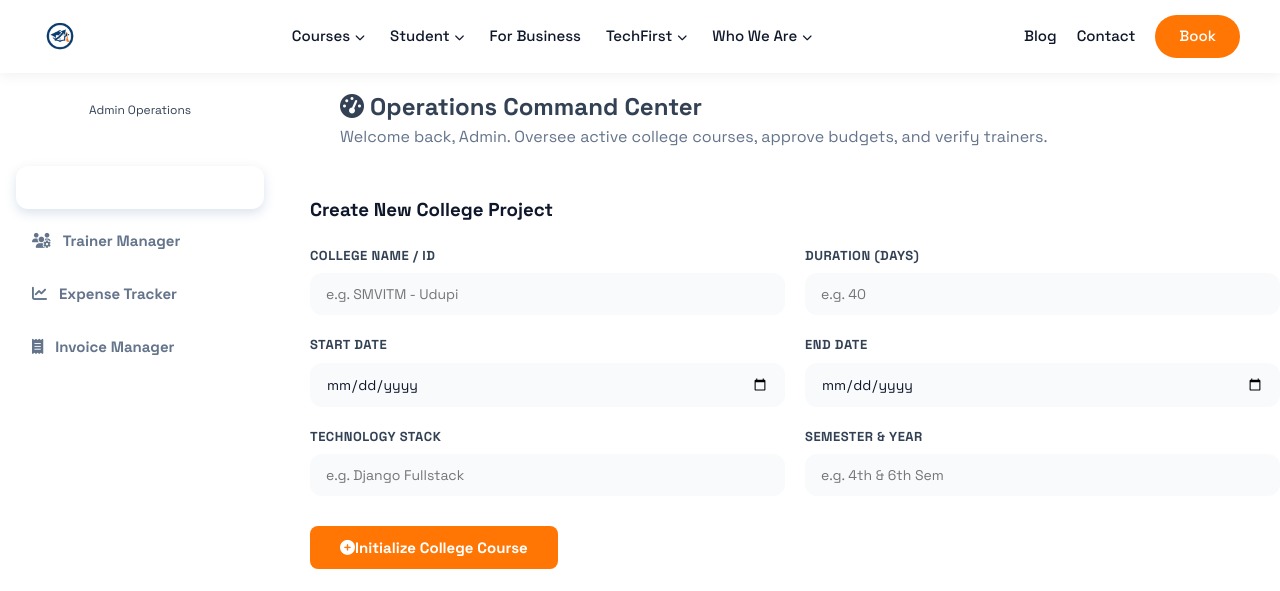
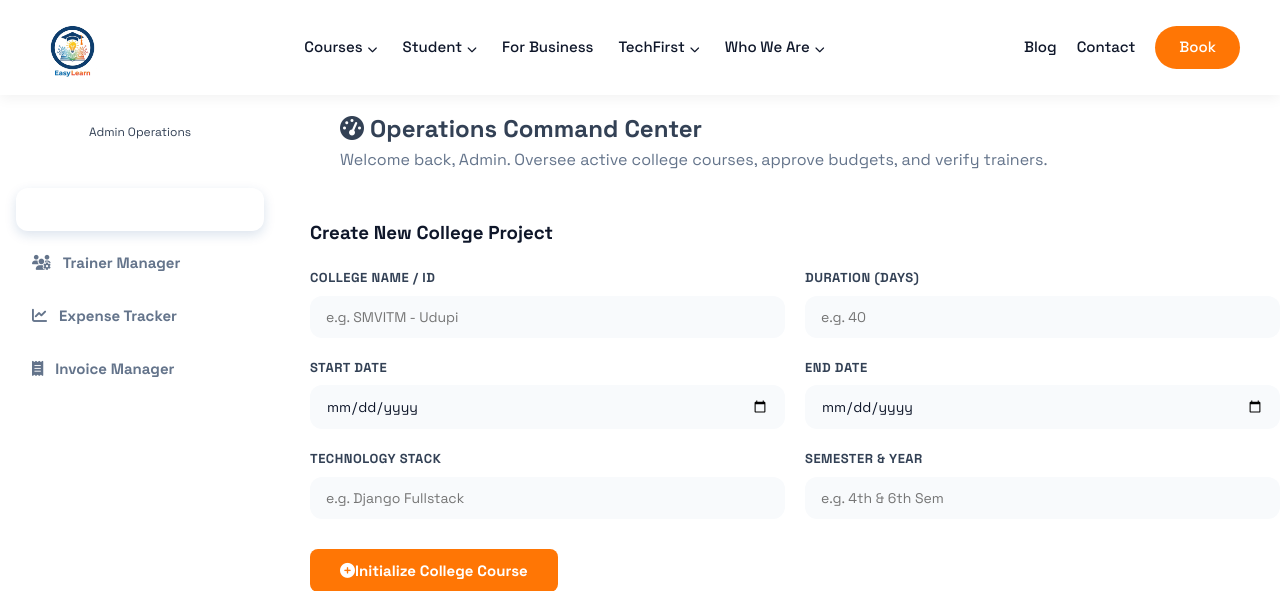
Before and after one commit to Stephen-jd/Easy-Learn-_-Website, a Django app: page /admin/dashboard/ in a window 1280 px wide. Shown: the top 591 px of the page. Run offline with Django 5.2, Linux system fonts and the light colour scheme; the visitor is signed in with stand-in values (Sample User, id 1); data comes from the database, SQL or seed files in the repository; data that the repository does not hold is empty.

Commit message:
Replaced placeholder logo with the real EasyLearn logo and increased navbar logo size for readability

```diff
--- a/core/templates/core/base.html
+++ b/core/templates/core/base.html
@@ -105,7 +105,7 @@
             align-items: center;
         }
         .nav-brand img {
-            height: 40px;
+            height: 65px;
         }
 
         .nav-links {
```
Also changed, not shown: core/static/core/images/logo.png.
